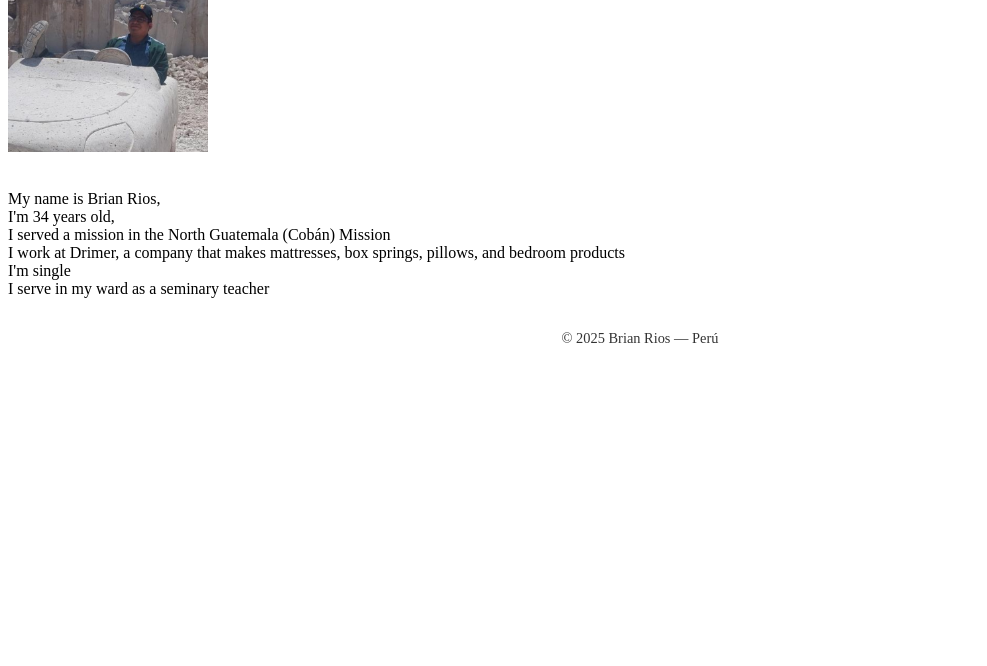
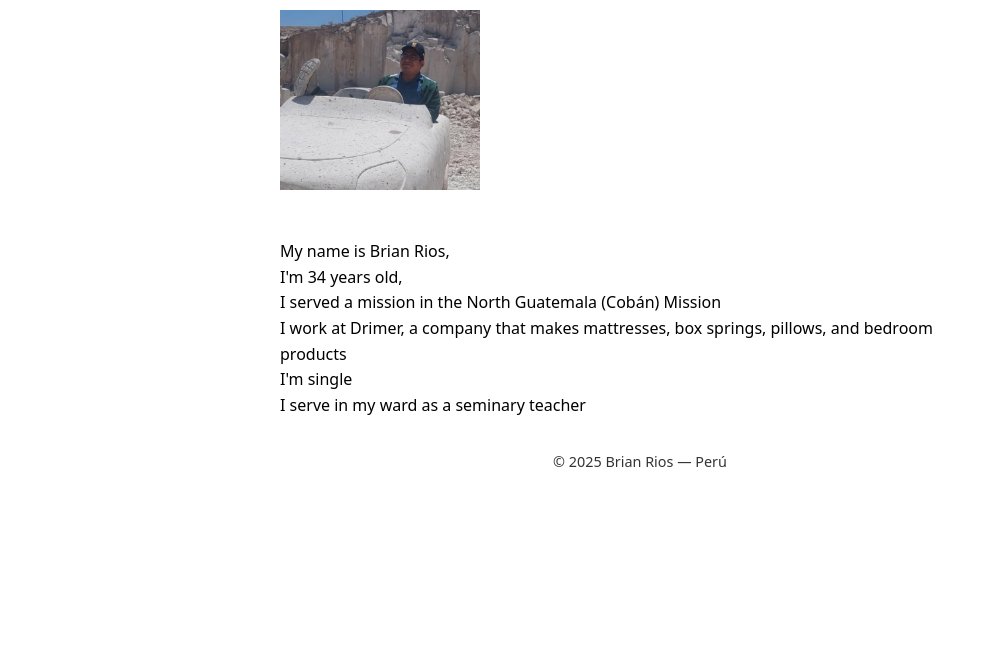
Before and after one commit to RyanZerick/WDD130, a plain HTML site: page index.html in a window 1280 px wide. Shown: the part 134-800 px from the top of the page, without its empty margins (0-987 px from the left). Drawn offline with Linux system fonts and the light colour scheme.

Commit message:
cambios a la posicion de style

```diff
--- a/index.html
+++ b/index.html
@@ -1,9 +1,16 @@
 <!DOCTYPE html>
-<html>
+<html lang="en-US">
     <head>
         <meta charset="UTF-8">
         <meta name="viewport" content="width=device-width, initial-scale=1.0">
         <title>Brian Rios</title>
+        <style>
+            :root { --max: 720px; }
+            body { font-family: system-ui, sans-serif; margin: 0 auto; max-width: var(--max); padding: 1.5rem; line-height: 1.6; }
+            img.profile { display:block; width: 200px; height:auto; border-radius: 8px; }
+            .bio { white-space: pre-line; }
+            footer { margin-top: 2rem; font-size: .9rem; opacity: .8; text-align:center; }
+        </style>
     </head>
     <body>
         <header>
@@ -17,9 +24,6 @@
                 Brian Rios | WWD 130
             </h1>
             <img src="images/profile.jpg" alt="Brian J. Rios" width="200">
-            <style>
-                .bio { white-space: pre-line; }
-            </style>
             <p class="bio">
                 My name is Brian Rios,
                 I'm 34 years old,
@@ -39,9 +43,5 @@
             t.textContent = y;
             t.setAttribute('datetime', String(y));
         </script>
-        <style>
-            footer { text-align:center; padding:1rem 0; }
-            footer p { margin:0; font-size:.9rem; opacity:.8; }
-        </style>
     </body>
 </html>
```
